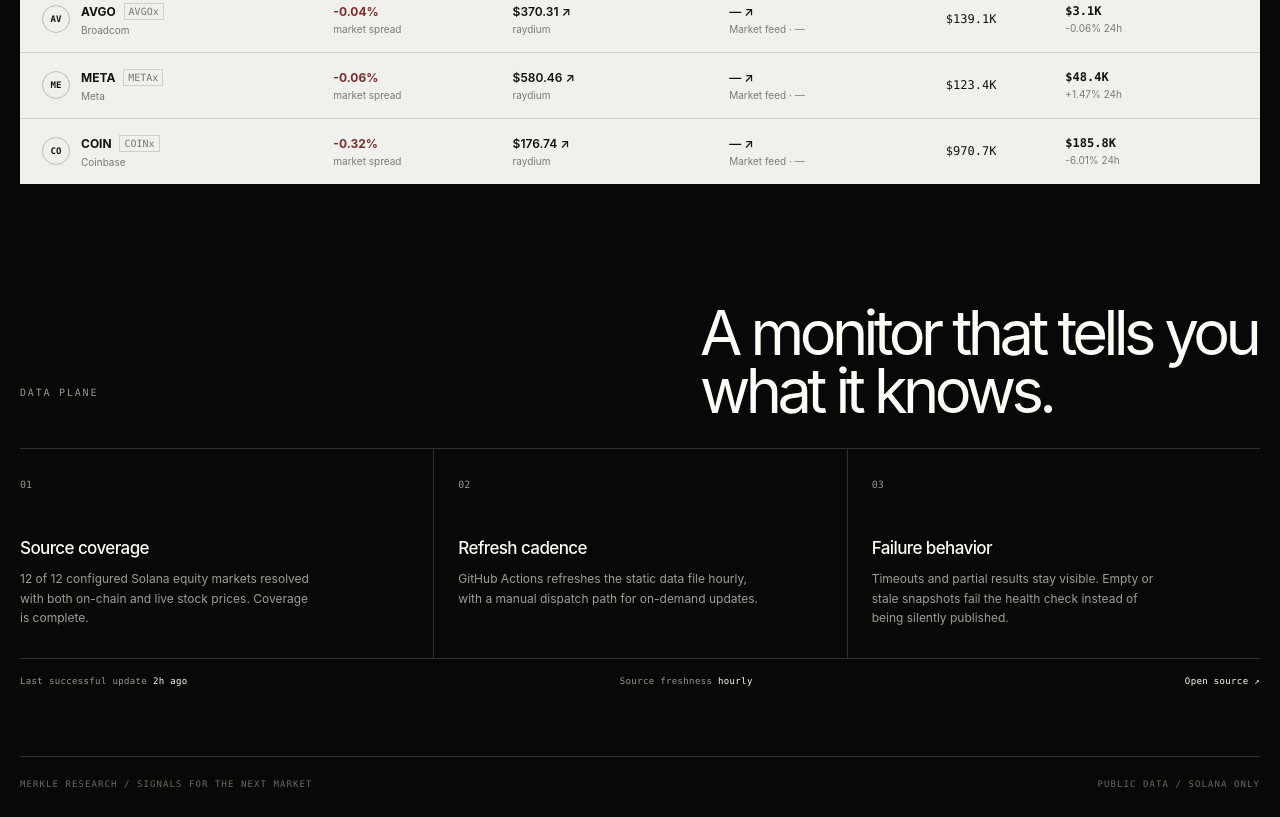
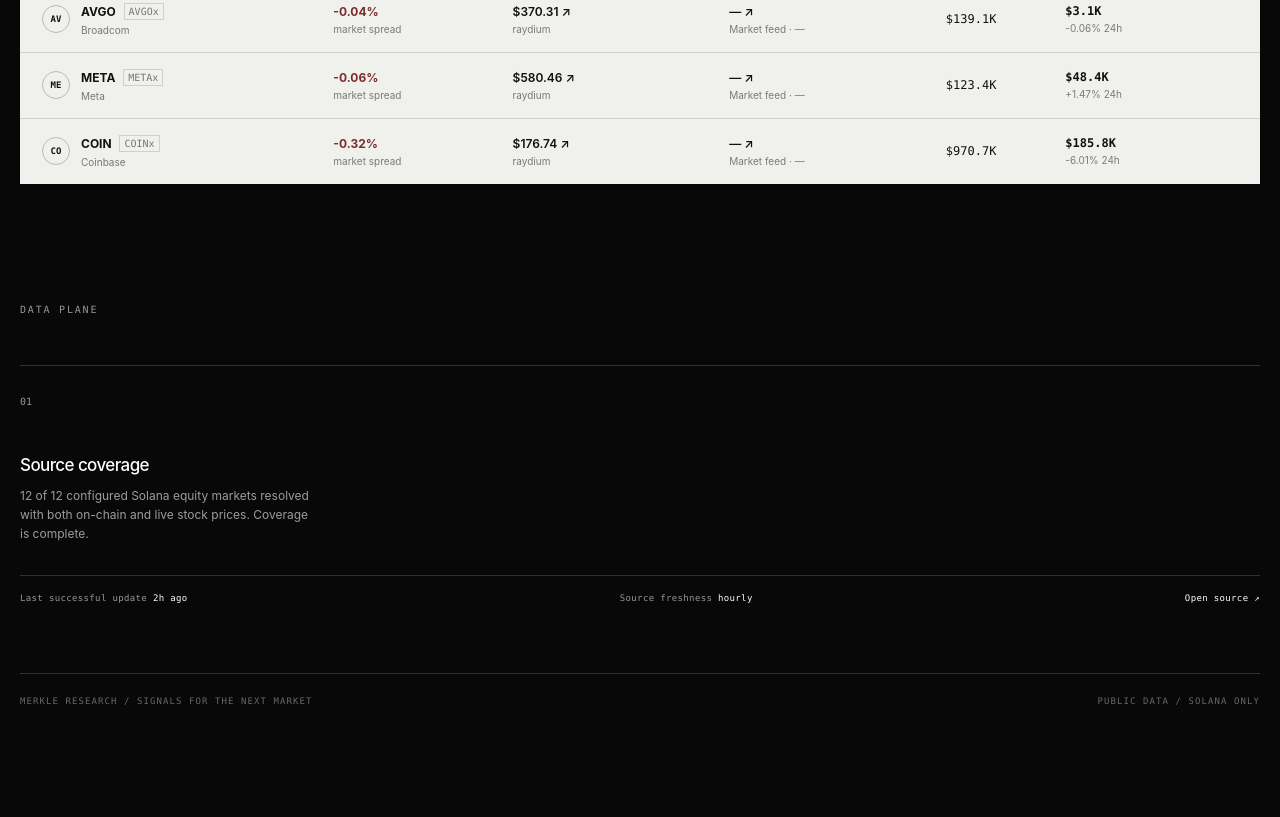
Before and after one commit to akang123/solana-stock-gap-monitor, a website: page site/index.html in a window 1280 px wide. Shown: the part 1537-2354 px from the top of the page. After the commit the page ends 2271 px from the top, so only its background shows below. Drawn offline with Linux system fonts and the light colour scheme.

Commit message:
refine: simplify data plane section

```diff
--- a/site/index.html
+++ b/site/index.html
@@ -120,26 +120,15 @@
           </div>
         </section>
 
-        <section class="status-section" id="methodology" aria-labelledby="status-title">
+        <section class="status-section" id="methodology" aria-label="Data plane">
           <div class="section-heading">
             <p class="eyebrow">DATA PLANE</p>
-            <h2 id="status-title">A monitor that tells you what it knows.</h2>
           </div>
-          <div class="status-grid">
+          <div class="status-grid" style="grid-template-columns: 1fr;">
             <article class="status-block">
               <span class="status-index">01</span>
               <h3>Source coverage</h3>
               <p id="coverage-copy">Waiting for the latest snapshot.</p>
-            </article>
-            <article class="status-block">
-              <span class="status-index">02</span>
-              <h3>Refresh cadence</h3>
-              <p>GitHub Actions refreshes the static data file hourly, with a manual dispatch path for on-demand updates.</p>
-            </article>
-            <article class="status-block">
-              <span class="status-index">03</span>
-              <h3>Failure behavior</h3>
-              <p>Timeouts and partial results stay visible. Empty or stale snapshots fail the health check instead of being silently published.</p>
             </article>
           </div>
           <div class="status-footer">
```
